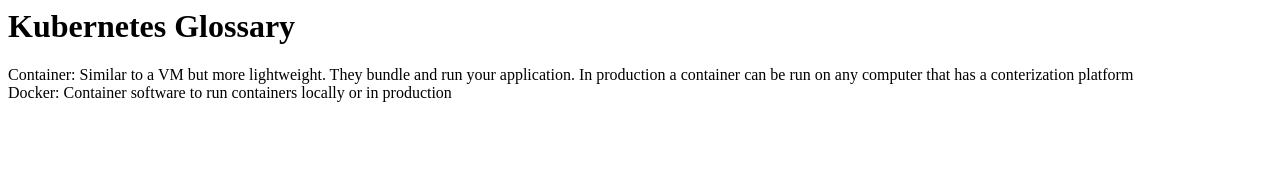
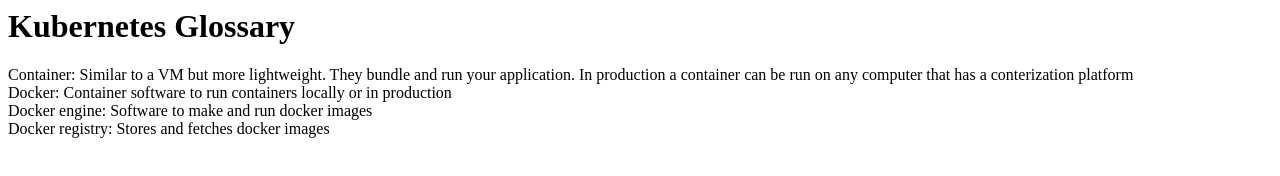
Before and after one commit to ahopkins94/kubernetes-glossary, a plain HTML site: page index.html in a window 1280 px wide. Drawn offline with Linux system fonts and the light colour scheme.

Commit message:
more defs

```diff
--- a/index.html
+++ b/index.html
@@ -1,3 +1,5 @@
 <h1>Kubernetes Glossary</h1>
 <span>Container: </span><span>Similar to a VM but more lightweight. They bundle and run your application. In production a container can be run on any computer that has a conterization platform</span><br>
 <span>Docker: </span><span>Container software to run containers locally or in production</span><br>
+<span>Docker engine: </span><span>Software to make and run docker images</span><br>
+<span>Docker registry: </span><span>Stores and fetches docker images</span><br>
```
